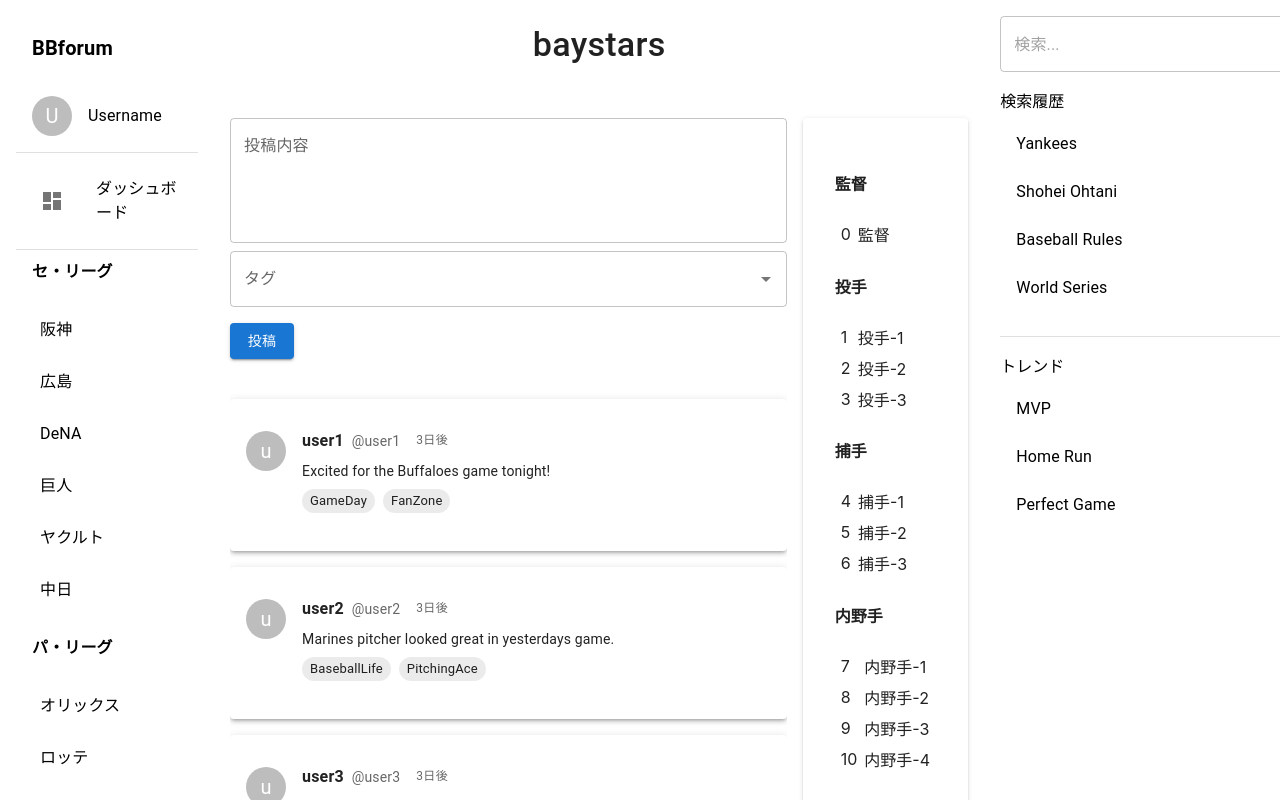
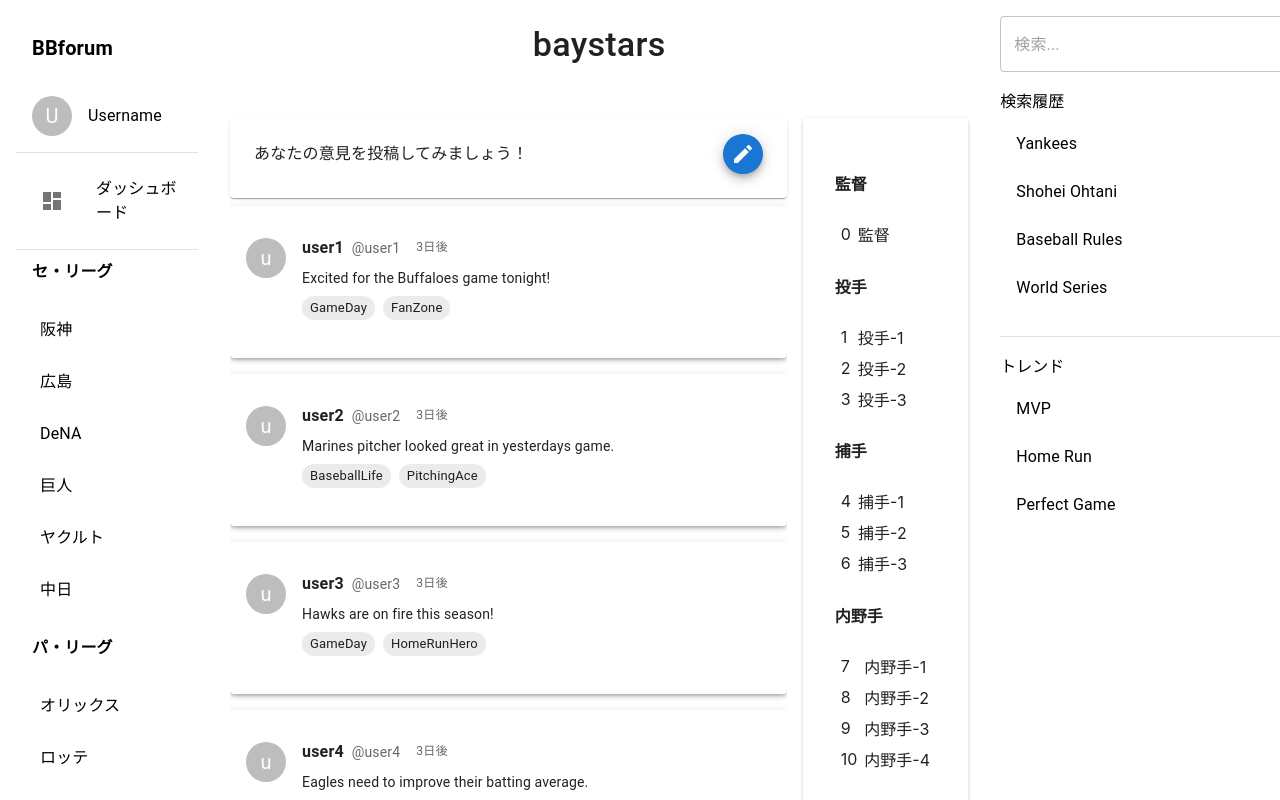
Before and after one commit to TeecaJP/bbforum-front, a React (Create React App) app: page /board/baystars in a window 1280 px wide. Shown: the top 800 px of the page. Built offline with nearby package versions, Linux system fonts and the light colour scheme.

Commit message:
update: Change the posting screen display when logging out.

```diff
--- a/src/boardPage.js
+++ b/src/boardPage.js
@@ -18,7 +18,10 @@ import {
   Autocomplete,
   Paper,
   styled,
+  Fab,
+  Tooltip,
 } from "@mui/material";
+import EditIcon from '@mui/icons-material/Edit';
 import { format, formatDistanceToNow } from "date-fns";
 import { ja } from "date-fns/locale";
 import PlayerList from "./playerList";
@@ -40,8 +43,8 @@ function BoardPage() {
   const [posts, setPosts] = useState(sampleData);
   const [tags, setTags] = useState([]);
 
-  //const isUserSignIn = useSelector(selectIsUserSignIn);
-  const isUserSignIn = true;
+  const isUserSignIn = useSelector(selectIsUserSignIn);
+  //const isUserSignIn = true;
 
   const handleSubmit = useCallback((e) => {
     e.preventDefault();
@@ -132,7 +135,16 @@ function BoardPage() {
           </Box>
         ) :  (
           <Box flexGrow={1} sx={{ flex: 1 }}>
-            <Typography>ログインすると投稿できます。</Typography>
+            <Tooltip title="ログインすると投稿ができます。" followCursor>
+              <Card sx={{ paddingLeft: 1, paddingRight: 1}}>
+                <CardContent sx={{ display: 'flex', justifyContent: 'space-between', alignItems: 'center' }}>
+                  <Typography>あなたの意見を投稿してみましょう！</Typography>
+                  <Fab size="small" color="primary" aria-label="edit">
+                    <EditIcon />
+                  </Fab>
+                </CardContent>
+              </Card>
+            </Tooltip>
           </Box>
         )}
           <Box sx={{ height: '100vh', overflow: 'hidden' }}>
```
